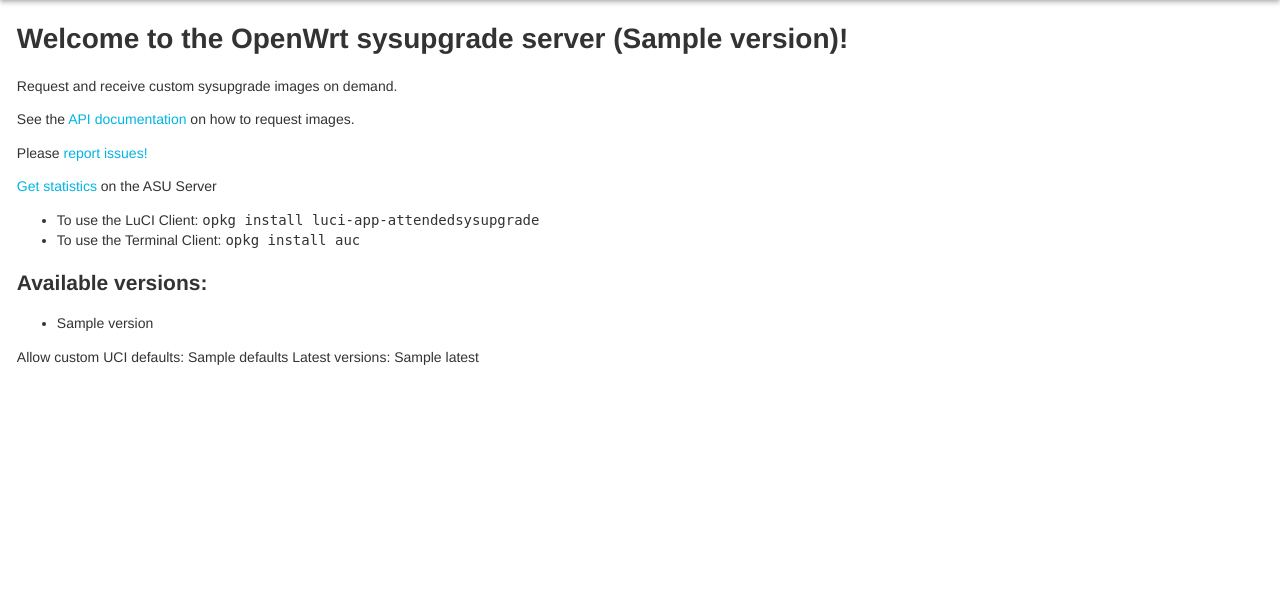
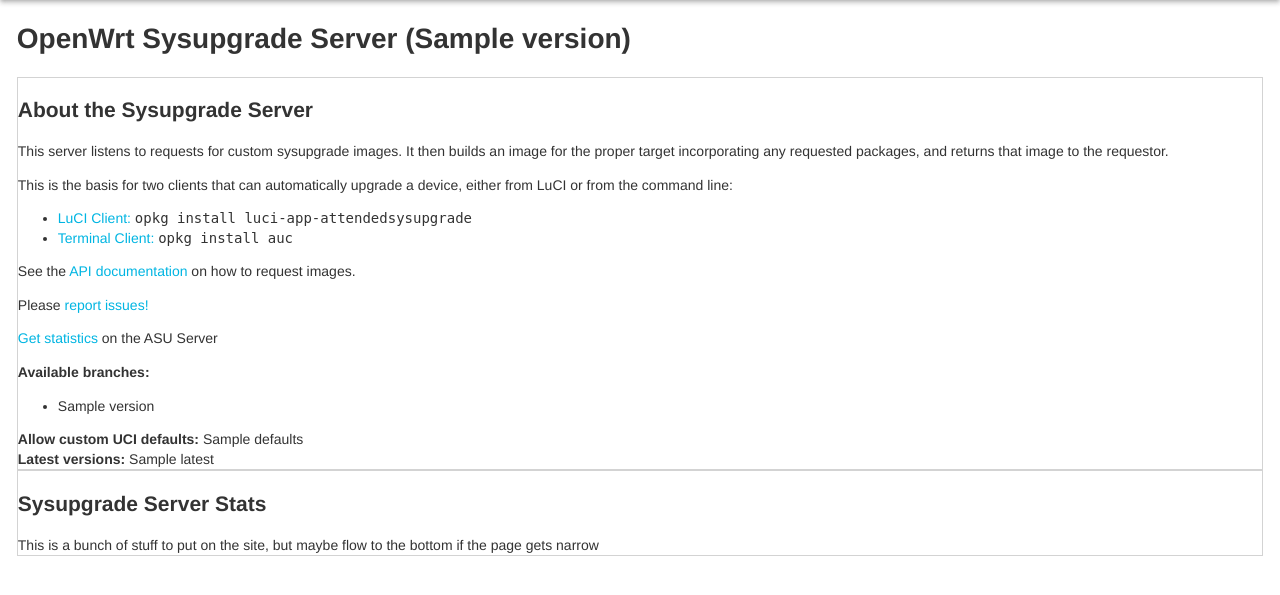
Before and after one commit to openwrt/asu, a Python web app: template asu/templates/overview.html in a window 1280 px wide. Shown: the part 63-658 px from the top of the page. Run offline with Jinja, Linux system fonts and the light colour scheme; the template is opened without the code that fills it: most values are stand-ins (such as "Sample title", 1, 10 or a date in 2020).

Commit message:
Got templates working with mock data; Tweaked up mock data to add 19.07 info; Start on css-grid to improve display;

```diff
--- a/asu/static/style.css
+++ b/asu/static/style.css
@@ -318,9 +318,28 @@
 
 .flex-item {
   /*height: 300px;*/
-  width: 350px;
+  /* width: 350px; */
+  flex: 1;
   background-color: white;
   border: 1px solid lightgrey;
   padding: 10px 20px;
   margin: 2px;
 }
+
+.grid-container {
+display: grid;
+  grid-template-columns: repeat(auto-fit);
+}
+
+.grid-item {
+    border: 1px solid lightgrey;
+    margin 2px;
+    width: 1fr;
+}
+
+@media only screen and (max-width: 768px) {
+  /* For mobile phones: */
+  class="grid-item" {
+    width: 100%;
+  }
+}
--- a/asu/templates/overview.html
+++ b/asu/templates/overview.html
@@ -20,37 +20,56 @@
     </div>
 </header>
 <div class="container">
-    <h1>Welcome to the OpenWrt sysupgrade server ({{ version }})!</h1>
-
-    <p>Request and receive custom sysupgrade images on demand.</p>
+    <h1>OpenWrt Sysupgrade Server ({{ version }})</h1>
+    <div class="grid-container">
+        <div class="grid-item">
+            <h2>About the Sysupgrade Server</h2>
+            <p>This server listens to requests for custom sysupgrade images.
+                It then builds an image for the proper target incorporating any requested packages, and
+                returns that image to the requestor.
+            </p>
+            <p>This is the basis for two clients that can automatically upgrade a device, either from LuCI or from the
+                command
+                line:
+            <ul>
+                <li>
+                    <a href="https://github.com/aparcar/asu#luci-app" target="_blank">LuCI Client:</a>
+                    <code>opkg install luci-app-attendedsysupgrade</code>
+                </li>
+                <li><a href="https://github.com/aparcar/asu#cli" target="_blank">Terminal Client:</a> <code>opkg install
+                    auc</code></li>
+            </ul>
+            </p>
             <p>
-        See the <a href="/ui/">API documentation</a> on how to request images.
+                See the <a href="/ui/" target="_blank">API documentation</a> on how to request images.
             </p>
             <p>
                 Please
-        <a href="https://github.com/aparcar/asu/issues">report issues!</a>
+                <a href="https://github.com/aparcar/asu/issues" target="_blank">report issues!</a>
             </p>
-    <p><a href="/stats">Get statistics</a> on the ASU Server</p>
-    <ul>
-        <li>
-            To use the LuCI Client:
-            <code>opkg install luci-app-attendedsysupgrade</code>
-        </li>
-        <li>To use the Terminal Client: <code>opkg install auc</code></li>
-    </ul>
+            <p><a href="/stats" target="_parent">Get statistics</a> on the ASU Server</p>
 
-    <h2>Available versions:</h2>
+
+            <b>Available branches:</b>
             {% for branch, data in branches.items() -%}
             <ul>
                 {% for version in data.versions %}
                 <li>{{ version }}</li>
                 {%- endfor -%}
             </ul>
-
-    Allow custom UCI defaults: {{ defaults }}
-    Latest versions: {{ latest }}
             {%- endfor -%}
 
+            <b>Allow custom UCI defaults:</b> {{ defaults }} <br/>
+            <b>Latest versions:</b> {{ latest }}
+        </div>
+        <div class="grid-item">
+            <h2>Sysupgrade Server Stats</h2>
+            This is a bunch of stuff to put on the site, but maybe flow to the bottom if the page gets
+            narrow
+
+
+        </div>
+    </div>
 </div>
 </body>
 </html>
--- /dev/null
+++ b/json/branches.json
@@ -0,0 +1 @@
+[{"name": "SNAPSHOT", "enabled": true, "snapshot": true, "versions": ["SNAPSHOT"], "git_branch": "master", "path": "snapshots", "path_packages": "snapshots/packages", "repos": ["base"], "pubkey": "RWS1BD5w+adc3j2Hqg9+b66CvLR7NlHbsj7wjNVj0XGt/othDgIAOJS+", "updates": "dev", "targets": {"testtarget/testsubtarget": "testarch", "x86/64": "x86_64"}}, {"name": "21.02", "enabled": true, "snapshot": true, "versions": ["21.02.0", "21.02.0-rc4", "21.02-SNAPSHOT"], "git_branch": "openwrt-21.02", "path": "releases/{version}", "path_packages": "releases/packages-{branch}", "repos": ["base"], "pubkey": "RWS1BD5w+adc3j2Hqg9+b66CvLR7NlHbsj7wjNVj0XGt/othDgIAOJS+", "updates": "rc", "targets": {"testtarget/testsubtarget": "testarch"}}, {"name": "19.07", "enabled": true, "versions": ["19.07.7", "19.07.6"], "git_branch": "openwrt-19.07", "path": "releases/{version}", "path_packages": "releases/packages-{branch}", "repos": ["base"], "pubkey": "RWS1BD5w+adc3j2Hqg9+b66CvLR7NlHbsj7wjNVj0XGt/othDgIAOJS+", "updates": "stable", "targets": {"testtarget/testsubtarget": "testarch"}}]
--- /dev/null
+++ b/json/latest.json
@@ -0,0 +1 @@
+{"latest": ["SNAPSHOT", "21.02.0", "19.07.7"]}
```
Also changed, not shown: asu/templates/stats.html (+6 -8 lines), json/overview.json (added, +74 -0 lines), tests/conftest.py (+13 -2 lines). Lines whose indentation alone changed are shown as unchanged.
